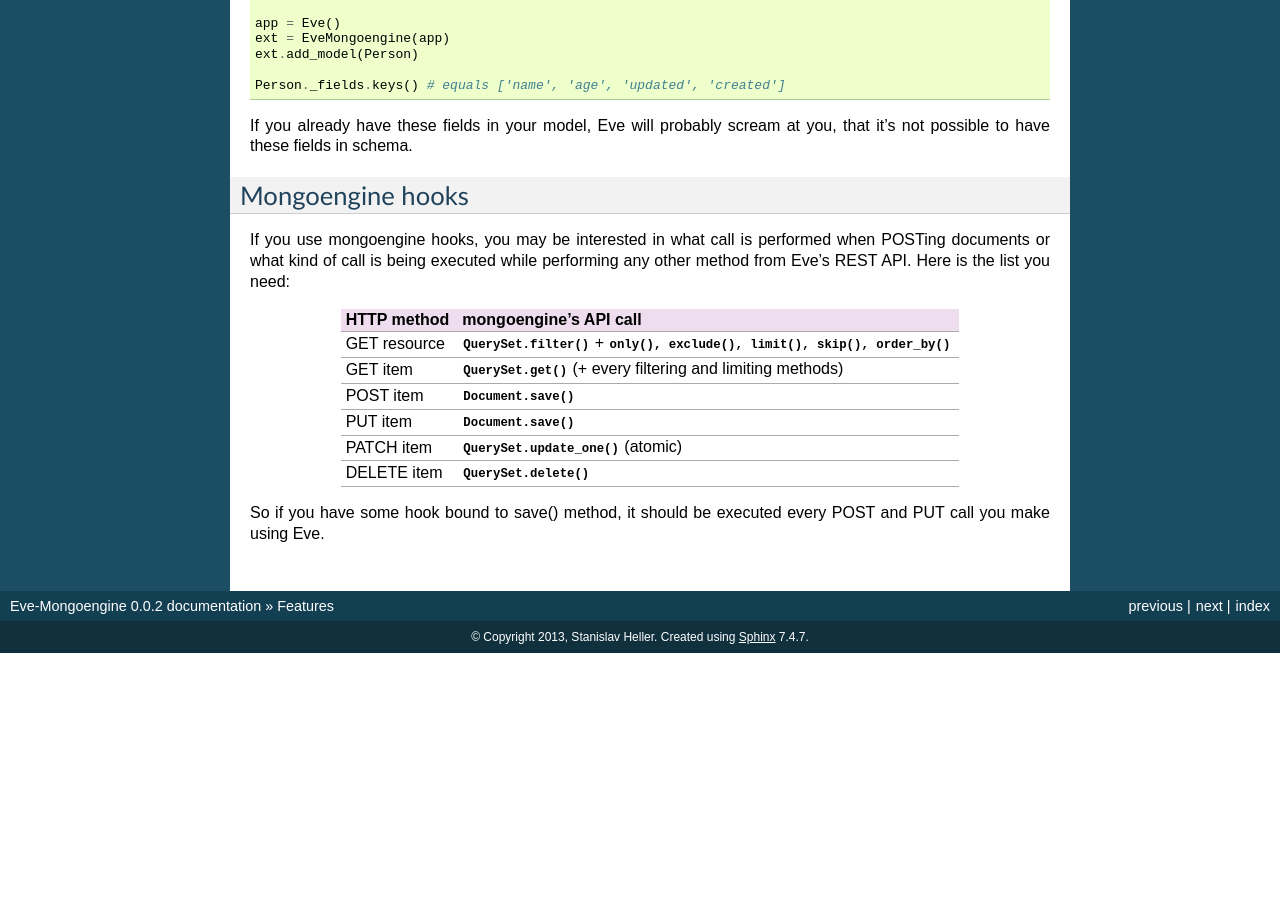
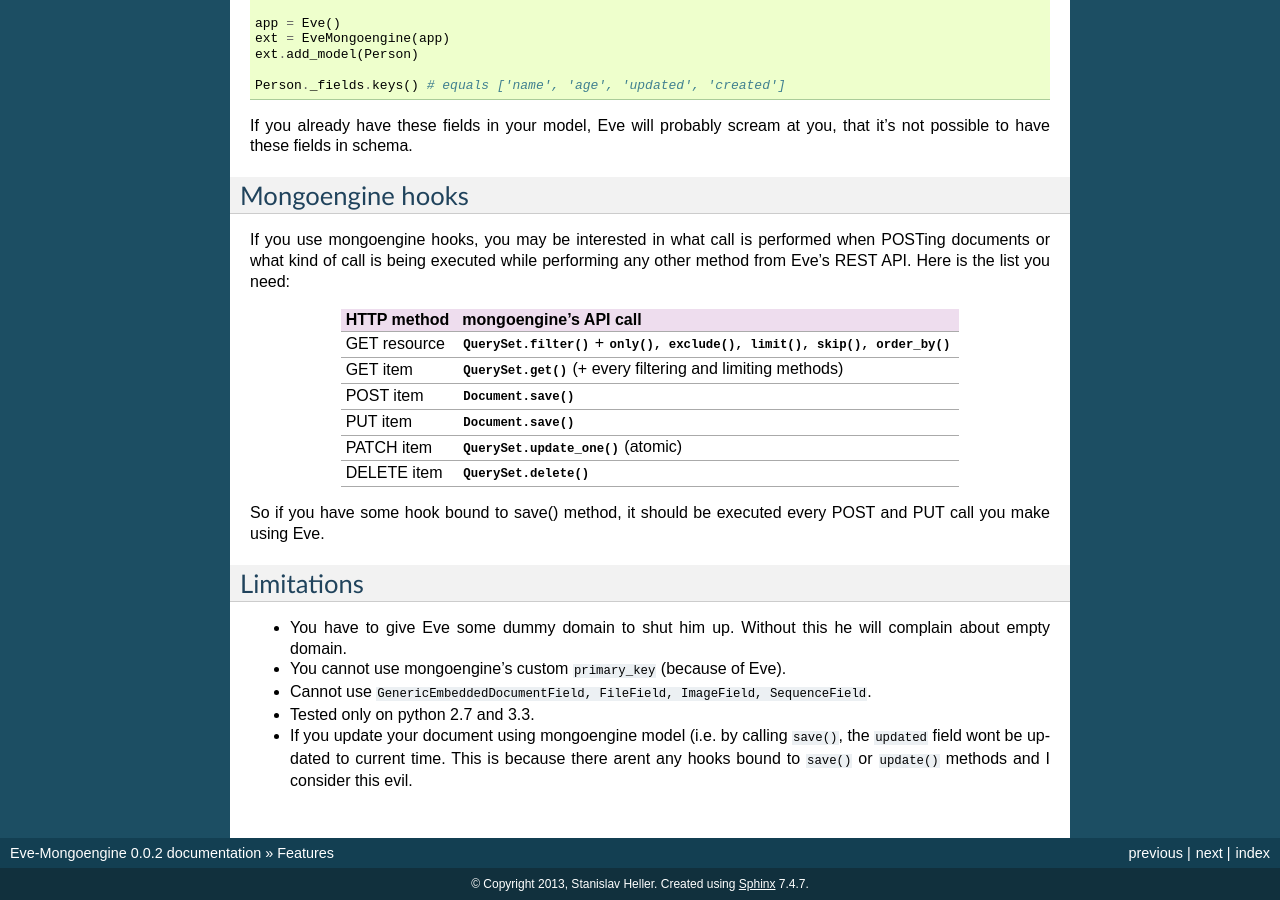
Before and after one commit to MongoEngine/eve-mongoengine, a Sphinx documentation site: the page built from docs/features.rst, in a window 1280 px wide and 900 px high, scrolled down 1440 px. Built offline with Sphinx 7.4.7, drawn with Linux system fonts in a browser that asks for light colours; before the commit the page ends 2093 px from its top, so only the background shows below that; some of the changed text lies outside the part shown.

Commit message:
Fix docs: add missing chapter 'Features -> Limitations'.

```diff
--- a/docs/features.rst
+++ b/docs/features.rst
@@ -6,7 +6,7 @@
 
 * Auto-generated schema out of your mongoengine models
 * Every operation goes through mongoengine -> you do not loose your mongoengine hooks
-* Support for most of mongoengine fields (see Limitations for more info)
+* Support for most of mongoengine fields (see `Limitations`_ for more info)
 * Mongoengine validation layer not disconnected - use it as you wish
 
 Validation
@@ -109,3 +109,15 @@
 
 So if you have some hook bound to save() method, it should be executed every
 POST and PUT call you make using Eve.
+
+
+Limitations
+-----------
+* You have to give Eve some dummy domain to shut him up. Without this he
+  will complain about empty domain.
+* You cannot use mongoengine's custom ``primary_key`` (because of Eve).
+* Cannot use ``GenericEmbeddedDocumentField, FileField, ImageField, SequenceField``.
+* Tested only on python 2.7 and 3.3.
+* If you update your document using mongoengine model (i.e. by calling ``save()``,
+  the ``updated`` field wont be updated to current time. This is because there arent
+  any hooks bound to ``save()`` or ``update()`` methods and I consider this evil.
```
